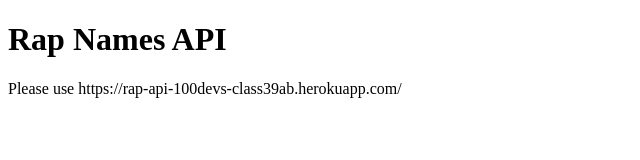
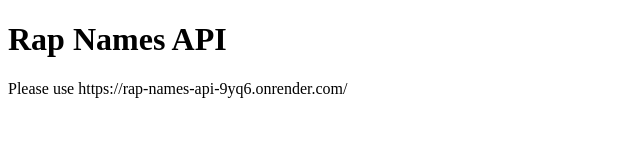
Before and after one commit to beckyGia/rap-names-api, a website: page index.html in a window 1280 px wide. Shown: the full height of the page, 0-640 px from the left. Drawn offline with Linux system fonts and the light colour scheme.

Commit message:
Deleted Procfile file and updated index.html file

```diff
--- a/index.html
+++ b/index.html
@@ -1,13 +1,16 @@
 <!DOCTYPE html>
 <html lang="en">
+
 <head>
   <meta charset="UTF-8">
   <meta http-equiv="X-UA-Compatible" content="IE=edge">
   <meta name="viewport" content="width=device-width, initial-scale=1.0">
   <title>Rap Names API</title>
 </head>
+
 <body>
   <h1>Rap Names API</h1>
-  <p>Please use https://rap-api-100devs-class39ab.herokuapp.com/</p>
+  <p>Please use https://rap-names-api-9yq6.onrender.com/</p>
 </body>
+
 </html>
```
Also changed, not shown: 1 other file.
